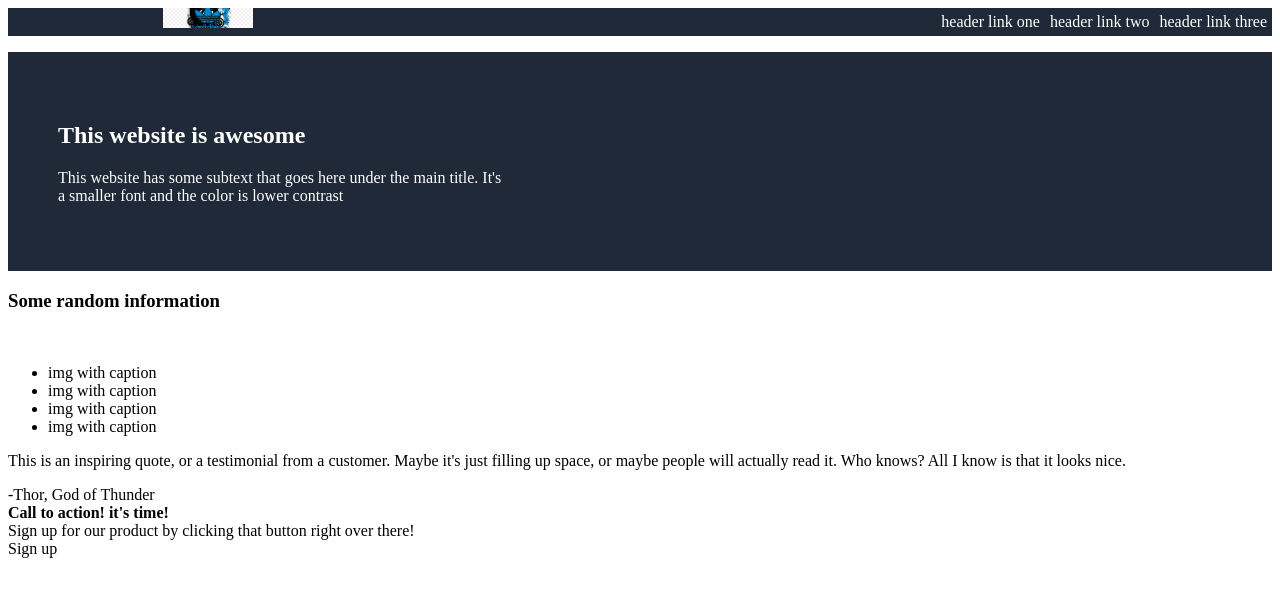
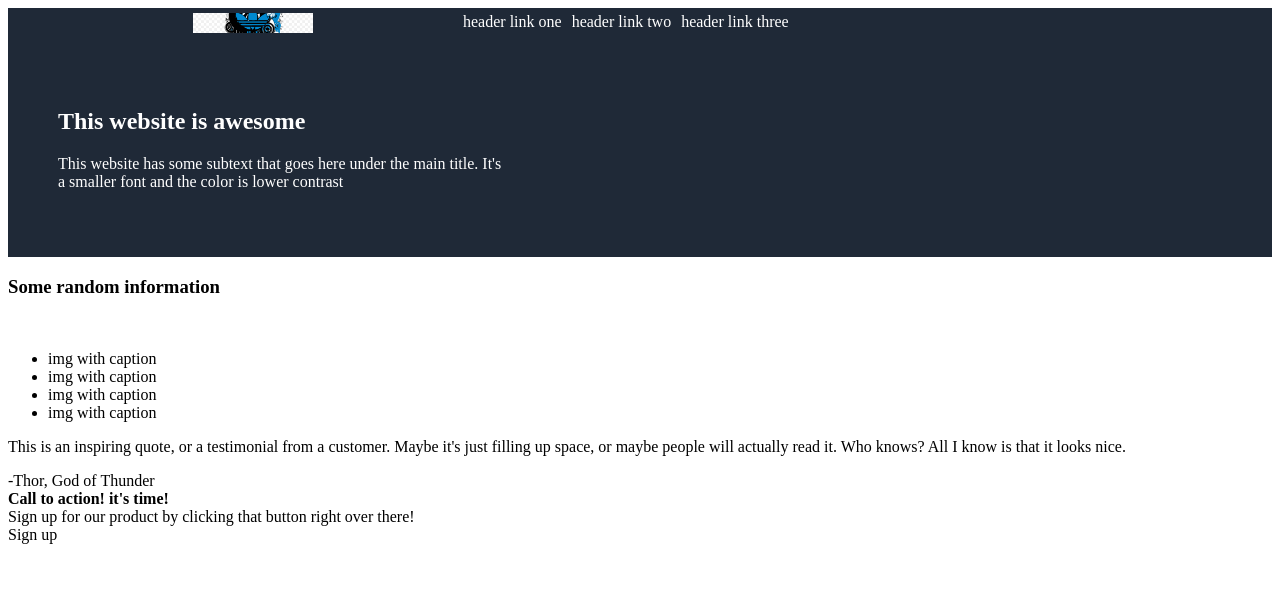
Before and after one commit to LemonPlague/foundationassignmentpage, a plain HTML site: page index.html in a window 1280 px wide. Drawn offline with Linux system fonts and the light colour scheme.

Commit message:
Fix nav element. still need to fix image link

```diff
--- a/index.html
+++ b/index.html
@@ -10,10 +10,9 @@
 <body>
     <header>
 
-        <div class="headlogo"><a href="index.html">My Page Logo</a></div>
-
         <nav>
             <ul>
+                <li class="headlogo"><a href="index.html">My Page Logo</a></li>
                 <li>header link one</li>
                 <li>header link two</li>
                 <li>header link three</li>
--- a/styles.css
+++ b/styles.css
@@ -1,21 +1,20 @@
 
 .headlogo {
-    margin-left: 50px;
     background-image: url("assets/adidas.png");
     background-position: center;
     background-repeat: no-repeat;
     background-size: 30%;
-    display: inline-block;
+    height: 20px;
     width: 300px;
-    height: 20px;
+    flex-basis: 400px;
     text-indent: -9999999px;
 }
 
 nav ul {
     display: flex;
-    justify-content: flex-end;
+    justify-content: flex-start;
     list-style-type: none;
-    margin-top: -20px;
+    margin: auto;
     color: white;
 }
 
```
